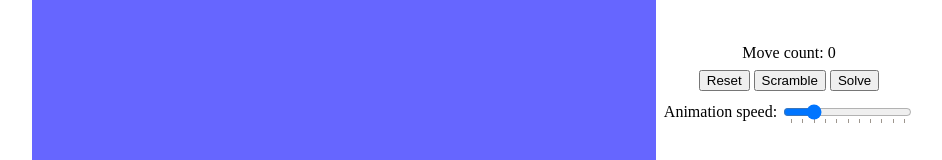
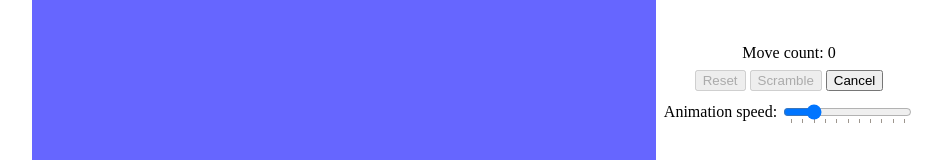
Before and after one commit to taylorjg/sliding-puzzle-react, a React (Create React App) app: page / in a window 1280 px wide. Both pictures are taken after a click on the button "Solve". Shown: the part 312-472 px from the top of the page, without its empty margins (171-1113 px from the left). Built offline with nearby package versions, Linux system fonts and the light colour scheme.

Commit message:
State & handlers (4)

```diff
--- a/src/App.tsx
+++ b/src/App.tsx
@@ -82,6 +82,10 @@ const PanelRow = styled.div`
   margin-bottom: .5rem;
 `
 
+const HideablePanelRow = styled(PanelRow) <{ hidden: boolean }>`
+  visibility: ${props => props.hidden ? 'hidden' : 'visible'};
+`
+
 interface MoveCountRowProps {
   moveCount: number
 }
@@ -97,29 +101,42 @@ const MoveCountRow: React.FC<MoveCountRowProps> = ({ moveCount }) => {
 }
 
 interface ButtonsRowProps {
+  solving: boolean
   onReset: () => void
-  // onScramble: () => void
-  // onSolve: () => void
-  // onCancel: () => void
+  onScramble: () => void
+  onSolve: () => void
+  onCancel: () => void
 }
 
 const ButtonsRow: React.FC<ButtonsRowProps> = ({
-  onReset
+  solving,
+  onReset,
+  onScramble,
+  onSolve,
+  onCancel
 }) => {
   return (
     <PanelRow>
-      <button onClick={() => onReset()}>Reset</button>
+      <button onClick={() => onReset()} disabled={solving}>Reset</button>
       &nbsp;
-      <button>Scramble</button>
+      <button onClick={() => onScramble()} disabled={solving}>Scramble</button>
       &nbsp;
-      <button>Solve</button>
+      {
+        solving
+          ? <button onClick={() => onCancel()}>Cancel</button>
+          : <button onClick={() => onSolve()}>Solve</button>
+      }
     </PanelRow>
   )
 }
 
-const AnimationSpeedRow = () => {
+interface AnimationSpeedRowProps {
+  solving: boolean
+}
+
+const AnimationSpeedRow: React.FC<AnimationSpeedRowProps> = ({ solving }) => {
   return (
-    <PanelRow>
+    <HideablePanelRow hidden={!solving}>
       <span>Animation speed:</span>
       &nbsp;
       <input type="range" min="0" max="1" step="0.1" list="tickmarks" defaultValue="0.2" />
@@ -136,7 +153,7 @@ const AnimationSpeedRow = () => {
         <option value="0.9"></option>
         <option value="1.0"></option>
       </datalist>
-    </PanelRow>
+    </HideablePanelRow>
   )
 }
 
@@ -144,6 +161,7 @@ const App = () => {
 
   const [puzzleSize, setPuzzleSize] = useState('4x4')
   const [moveCount, setMoveCount] = useState(0)
+  const [solving, setSolving] = useState(false)
 
   const onChangePuzzleSize = (value: string) => {
     setPuzzleSize(value)
@@ -153,14 +171,17 @@ const App = () => {
     setMoveCount(0)
   }
 
-  // const onScramble = () => {
-  // }
+  const onScramble = () => {
+    setMoveCount(0)
+  }
 
-  // const onSolve = () => {
-  // }
+  const onSolve = () => {
+    setSolving(true)
+  }
 
-  // const onCancel = () => {
-  // }
+  const onCancel = () => {
+    setSolving(false)
+  }
 
   return (
     <MainContent>
@@ -172,8 +193,14 @@ const App = () => {
       </Panel1>
       <Panel2>
         <MoveCountRow moveCount={moveCount} />
-        <ButtonsRow onReset={onReset} />
-        <AnimationSpeedRow />
+        <ButtonsRow
+          solving={solving}
+          onReset={onReset}
+          onScramble={onScramble}
+          onSolve={onSolve}
+          onCancel={onCancel}
+        />
+        <AnimationSpeedRow solving={solving} />
       </Panel2>
     </MainContent>
   )
```
